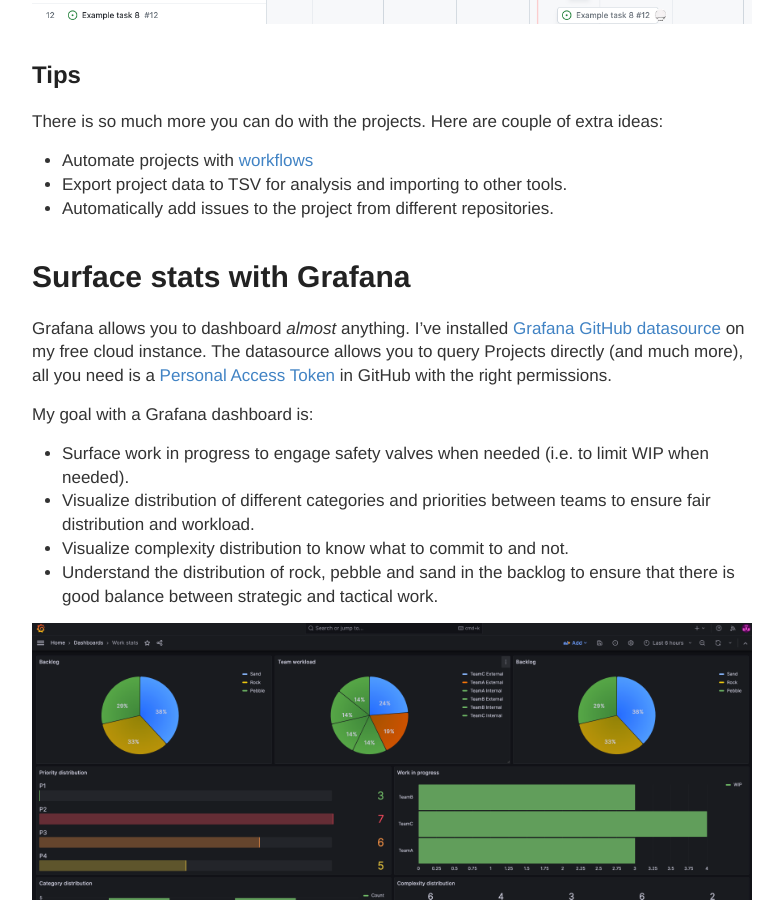
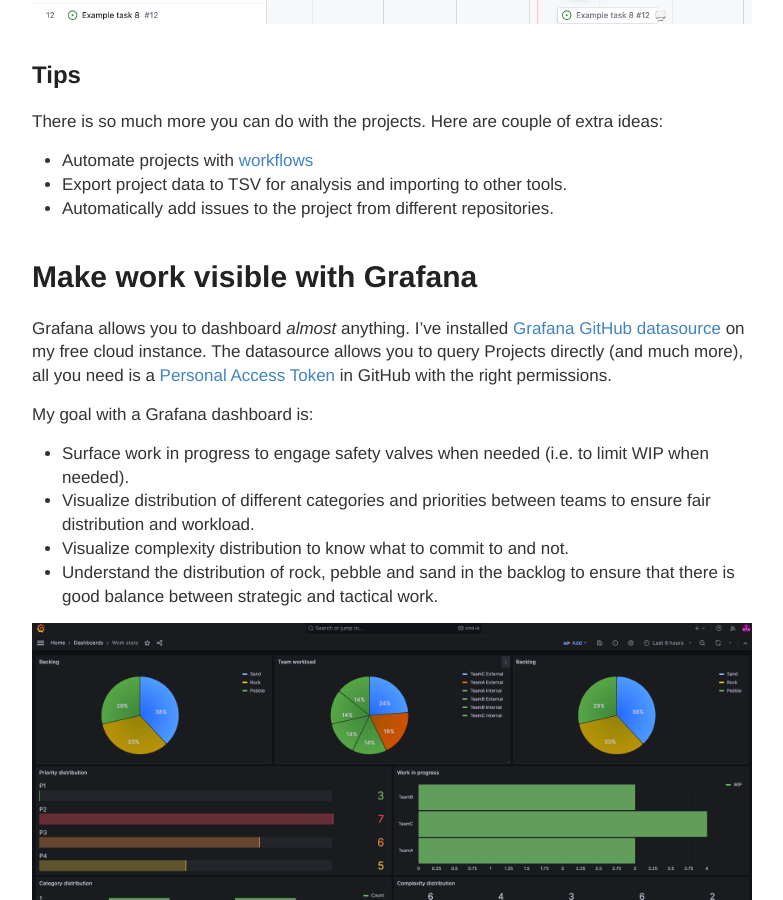
Before and after one commit to vtorosyan/vtorosyan.github.io, a Jekyll site: the page built from _posts/2023/2023-09-04-making-work-visible-github-grafana.md, in a window 1280 px wide and 900 px high, scrolled down 7775 px. Shown: the whole window, without its empty margins (248-1031 px from the left). Built offline with Jekyll 4.4.1, drawn with Linux system fonts in a browser that asks for light colours; comment, search, counter and statistics services are not loaded.

Commit message:
Draft of making work visible

```diff
--- a/_posts/2023/2023-09-04-making-work-visible-github-grafana.md
+++ b/_posts/2023/2023-09-04-making-work-visible-github-grafana.md
@@ -212,7 +212,7 @@
 - Export project data to TSV for analysis and importing to other tools.
 - Automatically add issues to the project from different repositories.
 
-# Surface stats with Grafana
+# Make work visible with Grafana
 
 Grafana allows you to dashboard _almost_ anything. I've installed [Grafana GitHub datasource](https://grafana.com/grafana/plugins/grafana-github-datasource/) on my free cloud instance. The datasource allows you to query Projects directly (and much more), all you need is a [Personal Access Token](https://docs.github.com/en/authentication/keeping-your-account-and-data-secure/managing-your-personal-access-tokens) in GitHub with the right permissions.
 
```
